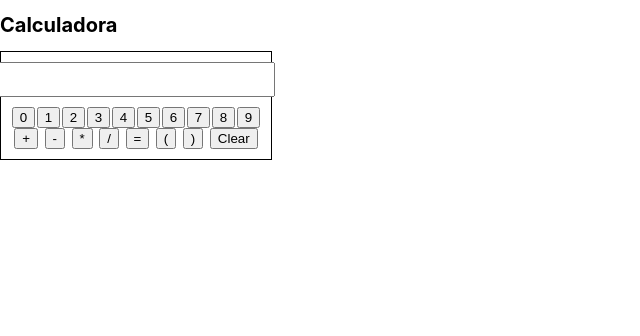
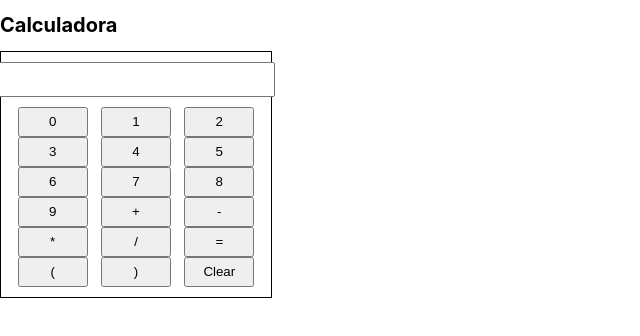
Before and after one commit to ericmadureira/react-calculator, a React (Create React App) app: page / in a window 1280 px wide. Shown: the top 336 px of the page, without its empty margins (0-640 px from the left). Built offline with nearby package versions, Linux system fonts and the light colour scheme.

Commit message:
feat: styled Key and update logic
Changes to styled component and adds display update logic.

```diff
--- a/src/components/Key.js
+++ b/src/components/Key.js
@@ -1,9 +1,25 @@
-import React from 'react';
+import React, { useCallback } from 'react';
+import styled from 'styled-components';
 
-const Key = ({ label }) => (
-  <button>
-    { label }
-  </button>
-);
+const Key = styled.button`
+  height: 30px;
+  padding: 0 4px;
+  width: 70px;
+`;
 
-export default Key;
+const Container = ({ label, result, setResult }) => {
+  const updateDisplay = useCallback(
+    () => {
+      setResult(result + label)
+    },
+    [label, result, setResult],
+  );
+
+  return (
+    <Key onClick={updateDisplay}>
+      {label}
+    </Key>
+  );
+};
+
+export default Container;
```
